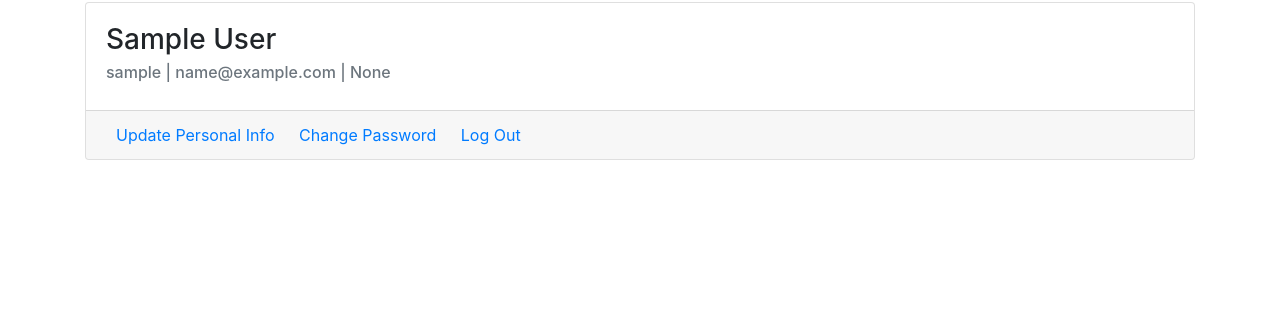
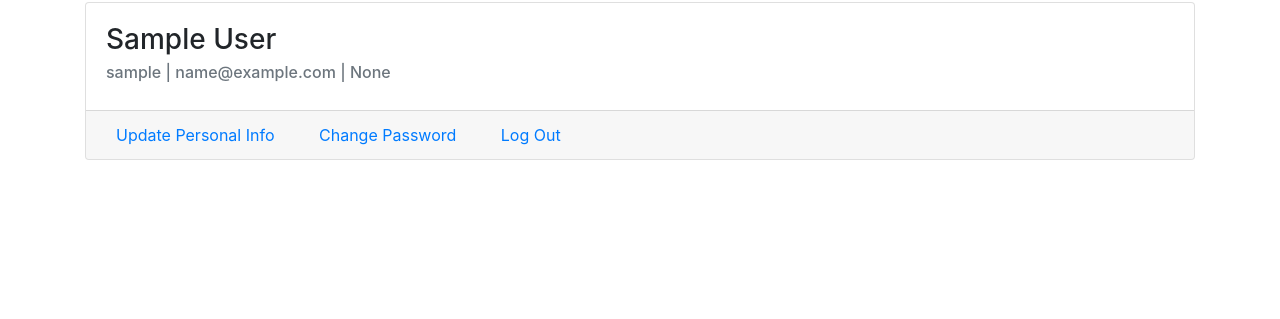
Before and after one commit to hainsworth99/AttendanceManager, a Django app: page / in a window 1280 px wide. Shown: the part 123-442 px from the top of the page. Run offline with Django 3.2, Linux system fonts and the light colour scheme; the visitor is signed in with stand-in values (Sample User, id 1); some libraries are stand-ins or nearby versions.

Commit message:
fixed typo in home.html

```diff
--- a/templates/home.html
+++ b/templates/home.html
@@ -13,9 +13,9 @@
                 <p class="card-text"></p>
             </div>
             <div class="card-footer">
-                <a href="{% url 'user_update' user.id %} class="card-link" style="padding: 10px">Update Personal Info</a>
-                <a href="{% url 'password_change' %} class="card-link" style="padding: 10px">Change Password</a>
-                <a href="{% url 'logout'%} class="card-link" style="padding: 10px">Log Out</a>
+                <a href="{% url 'user_update' user.id %}" class="card-link" style="padding: 10px">Update Personal Info</a>
+                <a href="{% url 'password_change' %}" class="card-link" style="padding: 10px">Change Password</a>
+                <a href="{% url 'logout'%}" class="card-link" style="padding: 10px">Log Out</a>
             </div>
         </div>
     {% else %}
```
